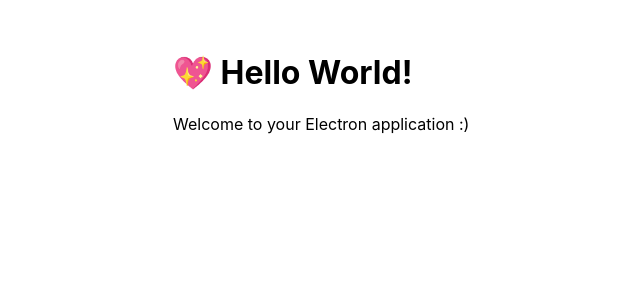
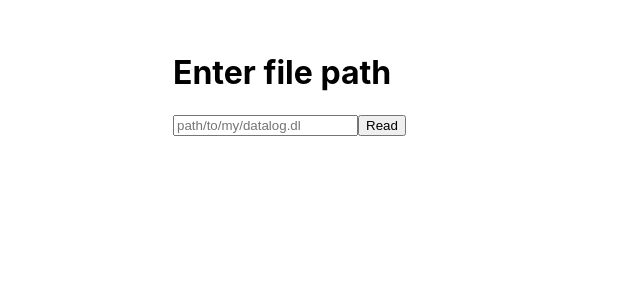
Before and after one commit to Kaelinator/hudley, a Vue app: page / in a window 1280 px wide. Shown: the top 300 px of the page, without its empty margins (163-803 px from the left). Built offline with nearby package versions, Linux system fonts and the light colour scheme.

Commit message:
added simple frontend

```diff
--- a/src/App.vue
+++ b/src/App.vue
@@ -1,8 +1,17 @@
 <template>
-  <h1>💖 Hello World!</h1>
-  <p>Welcome to your Electron application :)</p>
+  <div>
+    <h1>Enter file path</h1>
+    <input v-model="datalogPath" placeholder="path/to/my/datalog.dl" @keyup.enter="readDatalog">
+    <button @click="readDatalog">Read</button>
+  </div>
 </template>
 
 <script setup>
-console.log('👋 This message is being logged by "App.vue", included via Vite');
+  import { ref } from 'vue'
+
+  const datalogPath = ref('')
+
+  const readDatalog = () => {
+    console.log(datalogPath.value)
+  }
 </script>
```
